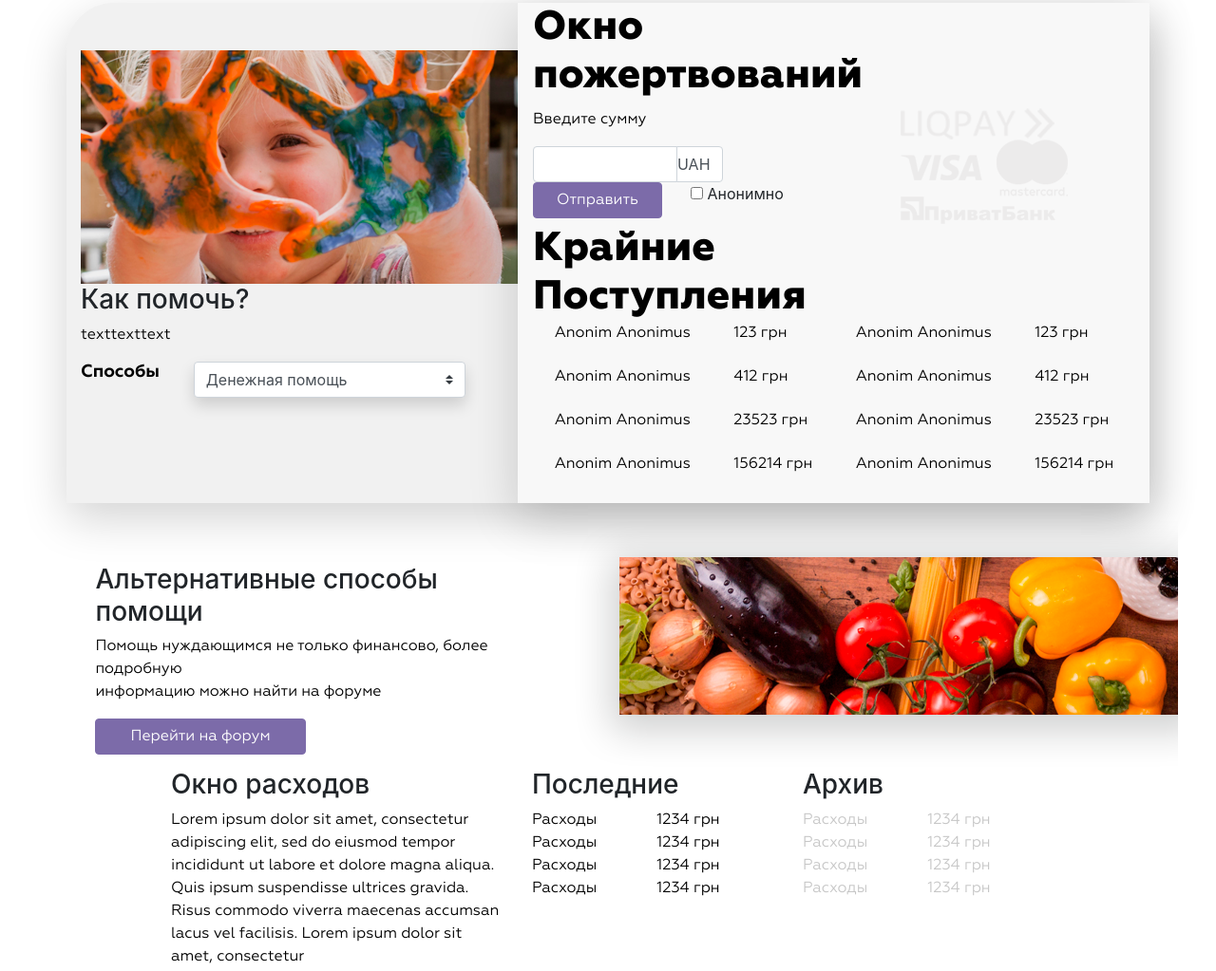
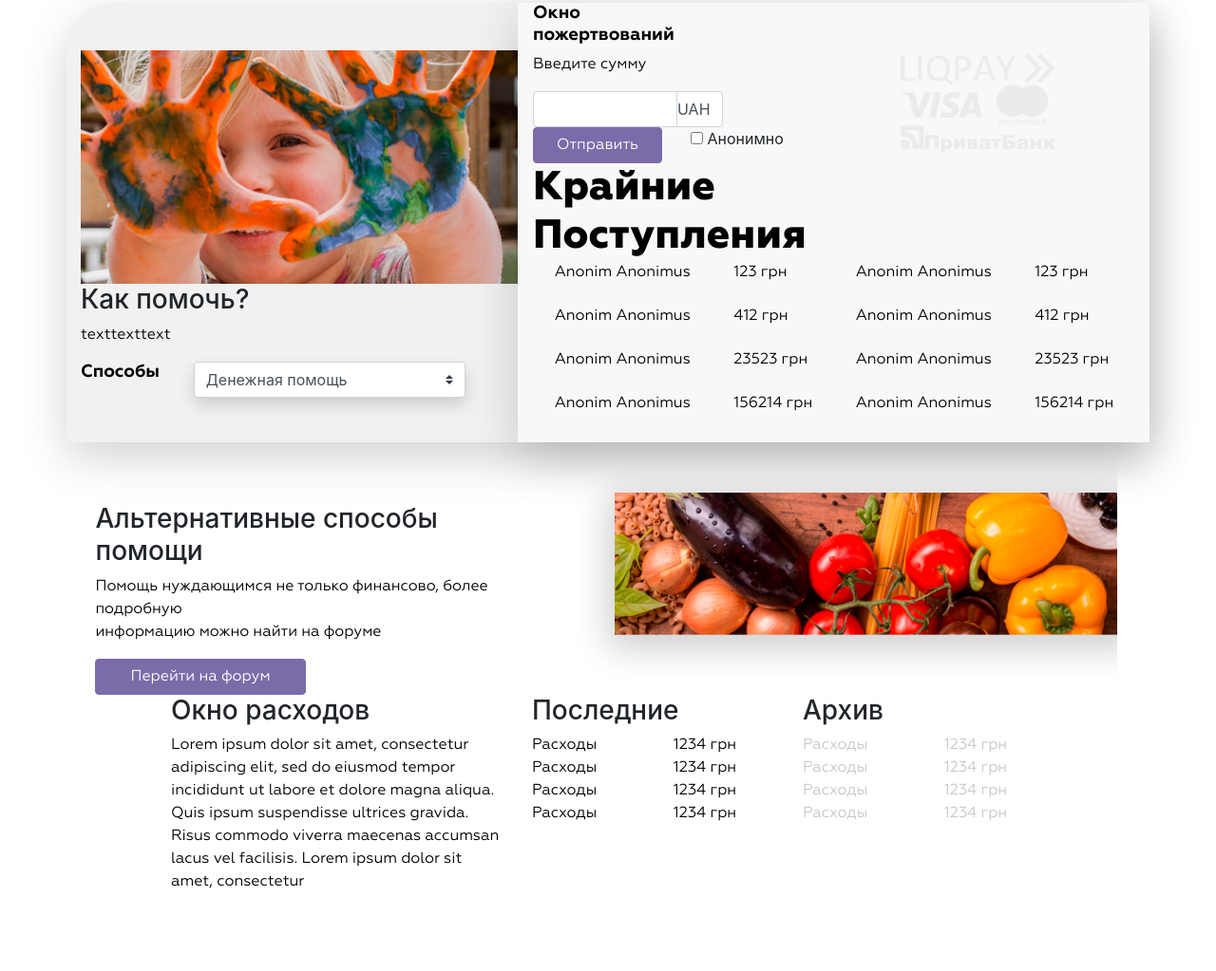
Before and after one commit to GudleifGD/shareit, a plain HTML site: page index.html in a window 1280 px wide. Shown: the part 889-1912 px from the top of the page at 95% size. Drawn offline with nearby package versions, Linux system fonts and the light colour scheme.

Commit message:
Update index.html

```diff
--- a/index.html
+++ b/index.html
@@ -142,7 +142,7 @@
                 <div class="col-12 col-sm-7 form-give pl-3 shadow-lg">
 
                     <div class="row">
-                        <h2 class="col-12">Окно<br>пожертвований</h2>
+                        <h4 class="col-12">Окно<br>пожертвований</h4>
                         <div class="col-6">
                             <div class="pay_box">
                                 <p>Введите сумму</p>
@@ -169,13 +169,13 @@
                             <img class="img-fluid" src="img/liqpay.png" alt="/">
                             <div class="row">
                                 <div class="col-5 pr-0 align-self-center">
-                                    <img src="img/visa.png" alt="/">
+                                    <img src="img/visa.png" alt="/" class="img-fluid">
                                 </div>
                                 <div class="col-3 pl-0">
-                                    <img src="img/master.png" alt="/">
+                                    <img src="img/master.png" alt="/" class="img-fluid">
                                 </div>
                             </div>
-                            <img src="img/privat.png" alt="/">
+                            <img src="img/privat.png" alt="/" class="img-fluid">
                         </div>
                         <h2 class="col-12">Крайние<br>Поступления</h2>
                         <div class="col-12 d-flex justify-content-around donaters">
@@ -252,7 +252,7 @@
                     </div>
                 </div>
                 <div class="col-sm-6 ">
-                <img src="img/vegetables.png" alt="\">
+                    <img src="img/vegetables.png" alt="\" class="img-fluid">
                 </div>
             </div>
         </div>
@@ -270,7 +270,8 @@
                 </div>
                 <div class="col-12 col-sm-3">
                     <h3>Последние</h3>
-                <div class="row container-fluid">
+                    <div class=" container-fluid">
+                        <div class="row">
                             <div class="col-7 p-0 ">
                                 <p>
                                     Расходы
@@ -301,9 +302,11 @@
                             </div>
                         </div>
                     </div>
+                </div>
                 <div class="col-12 col-sm-3">
                     <h3>Архив</h3>
-                <div class="row container-fluid archive">
+                    <div class=" container-fluid archive">
+                        <div class="row">
                         <div class="col-7 p-0 ">
                             <p>
                                 Расходы
@@ -331,6 +334,7 @@
                             <p>
                                 1234 грн
                             </p>
+                        </div>
                     </div>
                 </div>
                 </div>
@@ -377,7 +381,8 @@
             <div class="row lawyer">
                 <div class="cik-12 col-md-5 offset-md-1">
                     <h2>Юридическая информация</h2>
-                    <p>Lorem ipsum dolor sit amet, consectetur adipiscing elit, sed do eiusmod tempor incididunt ut labore et dolore magna aliqua. </p>
+                    <p>Lorem ipsum dolor sit amet, consectetur adipiscing elit, sed do eiusmod tempor incididunt ut
+                        labore et dolore magna aliqua. </p>
                 </div>
                 <div class="col-12 col-md-6 text-center">
                     <img src="img/lawyer.png" alt="/">
```
Lines whose indentation alone changed are shown as unchanged.
